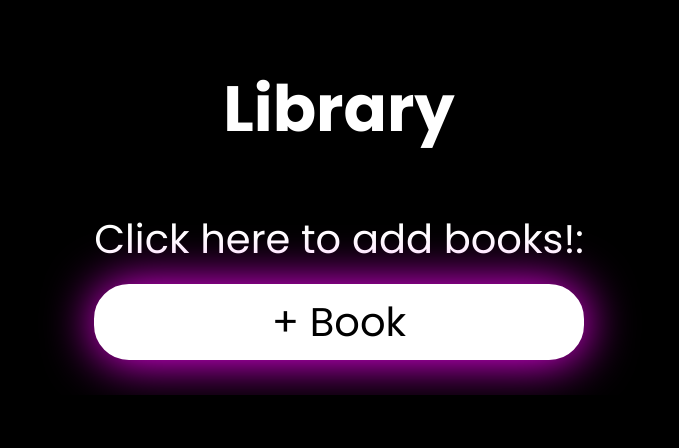
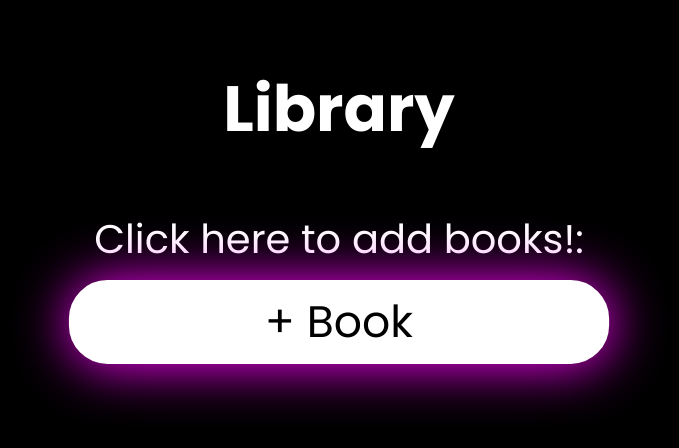
Before and after one commit to Axyl07/library, a plain HTML site: page index.html in a window 1280 px wide. In both pictures the pointer is over the button "+ Book". Shown: the whole page, without its empty margins (301-980 px from the left). Drawn offline with Linux system fonts and the light colour scheme.

Commit message:
Add scaling on buttons

```diff
--- a/style.css
+++ b/style.css
@@ -17,9 +17,11 @@ button{
     border-radius: 35px;
     padding: 5px 15px;
     border: 3px solid white;
+    transition: 0.15s ease-in;
 }
 button:hover{
     cursor: pointer;
+    scale: 1.05;
 }
 
 dialog{
@@ -58,6 +60,7 @@ form{
     transition: 0.1s ease-in;
 }
 .card:hover{
+    transform: scale(1.01);
     box-shadow: 1px 1px 30px rgb(255, 255, 255);
 
 }
@@ -92,11 +95,13 @@ gap: 15px;
     background-color: rgb(255, 255, 255);
     color: black;
     box-shadow: 1px 1px 50px magenta;
+    transform: scale(1.05);
 }
 
 #addBook:hover{
     background-color: white;
     color: black;
     box-shadow: 1px 1px 50px magenta;
+    transform: scale(1.05);
 
 }
```
